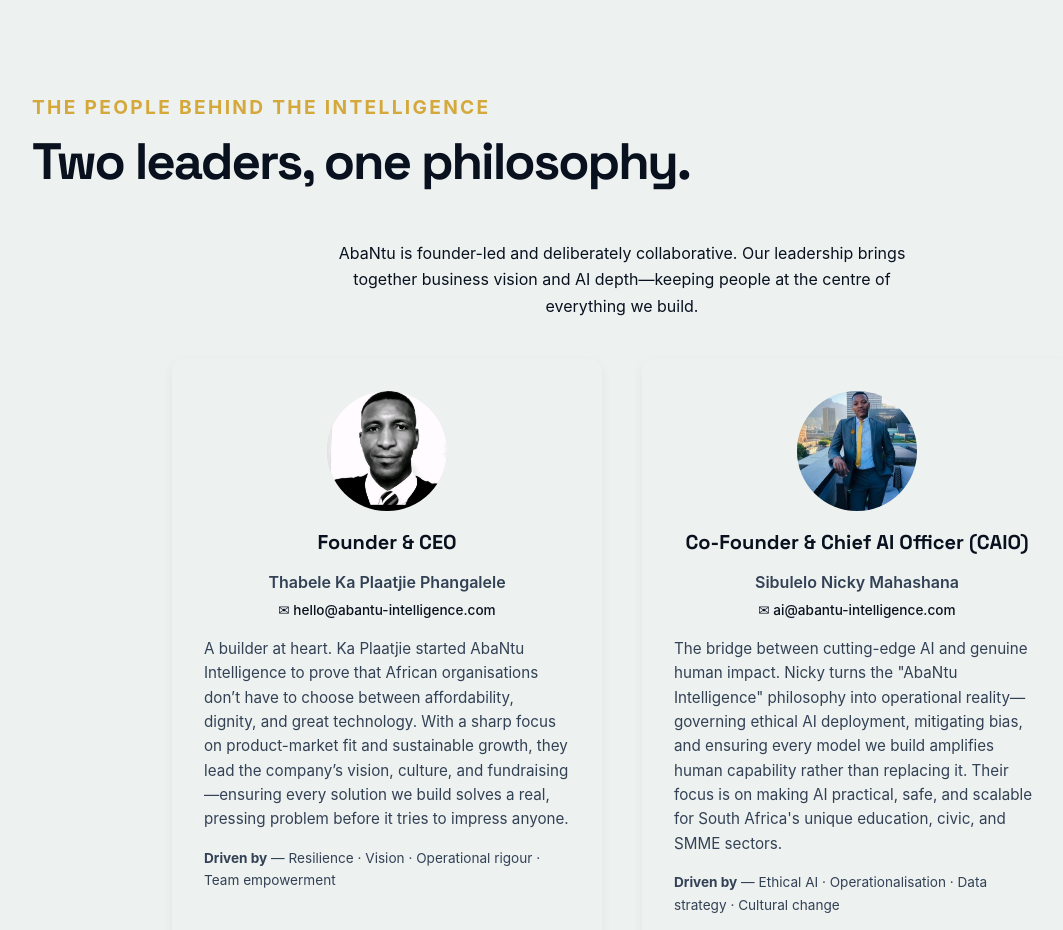
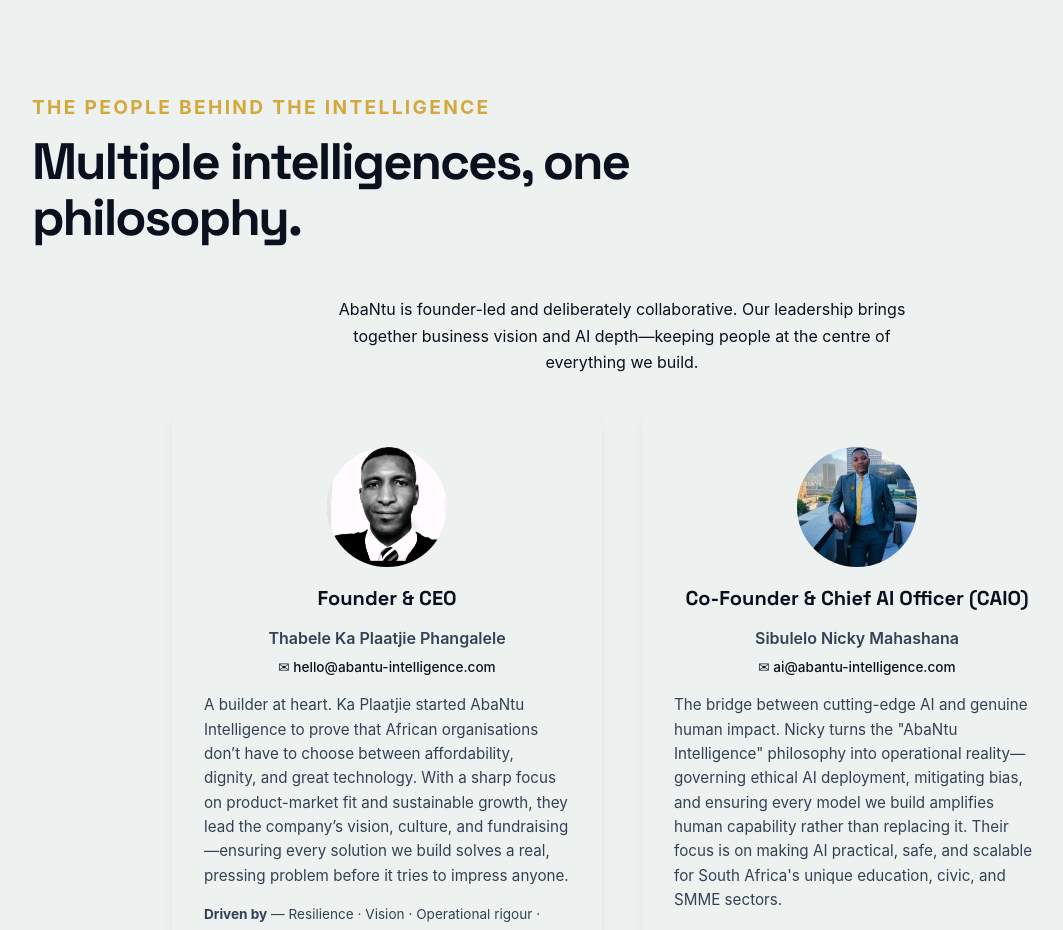
Before and after one commit to AbaNtuIntelligence/abantu-website, a React (Vite) app in the folder frontend/: page /about in a window 1280 px wide. Shown: the part 1900-2830 px from the top of the page, without its empty margins (18-1081 px from the left). Built offline with nearby package versions, Linux system fonts and the light colour scheme; no server answers.

Commit message:
Update About page

```diff
--- a/frontend/src/pages/About.jsx
+++ b/frontend/src/pages/About.jsx
@@ -77,7 +77,7 @@
   <div className="container">
     <SectionHeading
       eyebrow="The people behind the intelligence"
-      title="Two leaders, one philosophy."
+      title="Multiple intelligences, one philosophy."
     />
     <p style={{ textAlign: "center", maxWidth: "600px", margin: "0 auto 2.5rem auto", color: "var(--text-secondary)" }}>
       AbaNtu is founder-led and deliberately collaborative. Our leadership brings together
```
